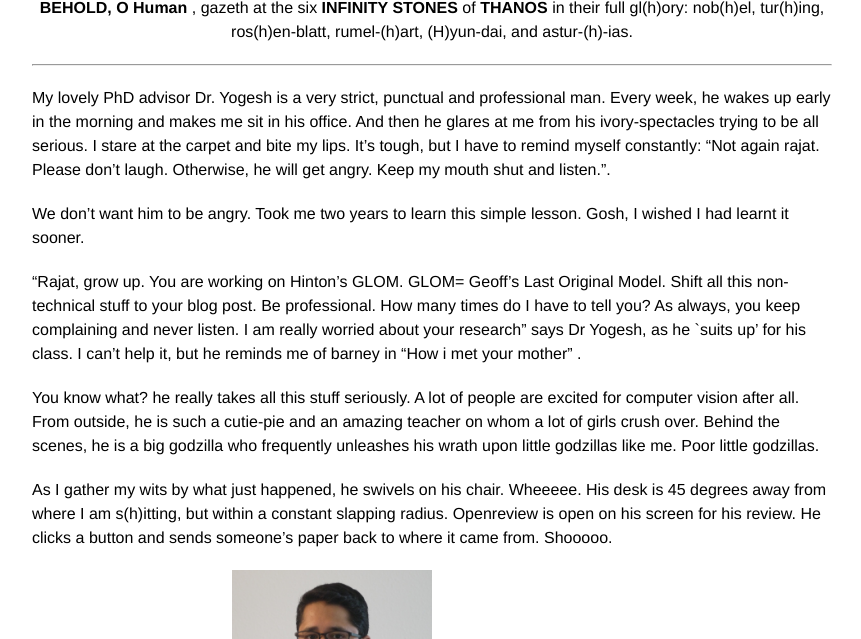
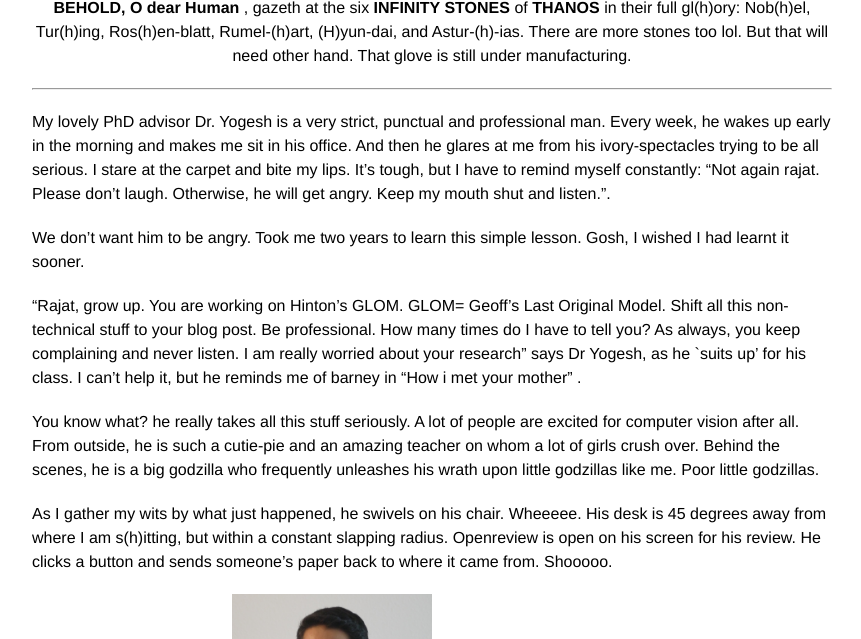
Before and after one commit to rajatmodi62/rajatmodi62.github.io, a Jekyll site: the page built from _posts/2024-10-26-hinton_apm.md, in a window 1280 px wide and 900 px high, scrolled down 2529 px, cut to the strip 261-900 px from the top of the window. Shown: the whole strip, without its empty margins (208-1069 px from the left). Built offline with Jekyll 4.4.1, drawn with Linux system fonts in a browser that asks for light colours; comment, search, counter and statistics services are not loaded.

```diff
--- a/_posts/2024-10-26-hinton_apm.md
+++ b/_posts/2024-10-26-hinton_apm.md
@@ -62,7 +62,7 @@ p.s. We have members from <b>(H)-Uber/s too</b>(cc Rosanne Liu, Jason Yosinski).
     <img class="img-fluid" src="{{ site.baseurl }}\assets\img\apm\infinity_stone.png" style="width: 50%; height: auto;"> <!-- Image width is 50% of its parent -->
 </div>
 <div class="caption" style="text-align: center;">
-    <b> BEHOLD, O Human </b>, gazeth at the six <b> INFINITY STONES</b> of <b>THANOS</b> in their full gl(h)ory: nob(h)el, tur(h)ing, ros(h)en-blatt, rumel-(h)art, (H)yun-dai, and astur-(h)-ias.
+    <b> BEHOLD, O dear Human </b>, gazeth at the six <b> INFINITY STONES</b> of <b>THANOS</b> in their full gl(h)ory: Nob(h)el, Tur(h)ing, Ros(h)en-blatt, Rumel-(h)art, (H)yun-dai, and Astur-(h)-ias. There are more stones too lol. But that will need other hand. That glove is still under manufacturing.
 </div>
 <!-- And now, as even the stars spanning the cosmos <b> shall be forced to bear witness </b>  this grandiose-moment , under the sacred laws of academic-tradition spanning <b> millennia </b>, and the blessings of esteemed NeurIPS program committee, <b>(Me)mbers of the (ML)Collective</b> on this twenty eighth day of the month of october in the year 2024 of our humble lord <b>Jesus Christ</b>  hereby lay claim to  Yannic Kilcher’s <b>“(Me)-GLO-(MiL)-lennia”</b>. Member's locations can include any land, water, spaceships, and inside volcanoes too. May this claim forever rest <b>UNWAVERING, UNDILUTED and UNCHALLENGED </b>.
 
```
